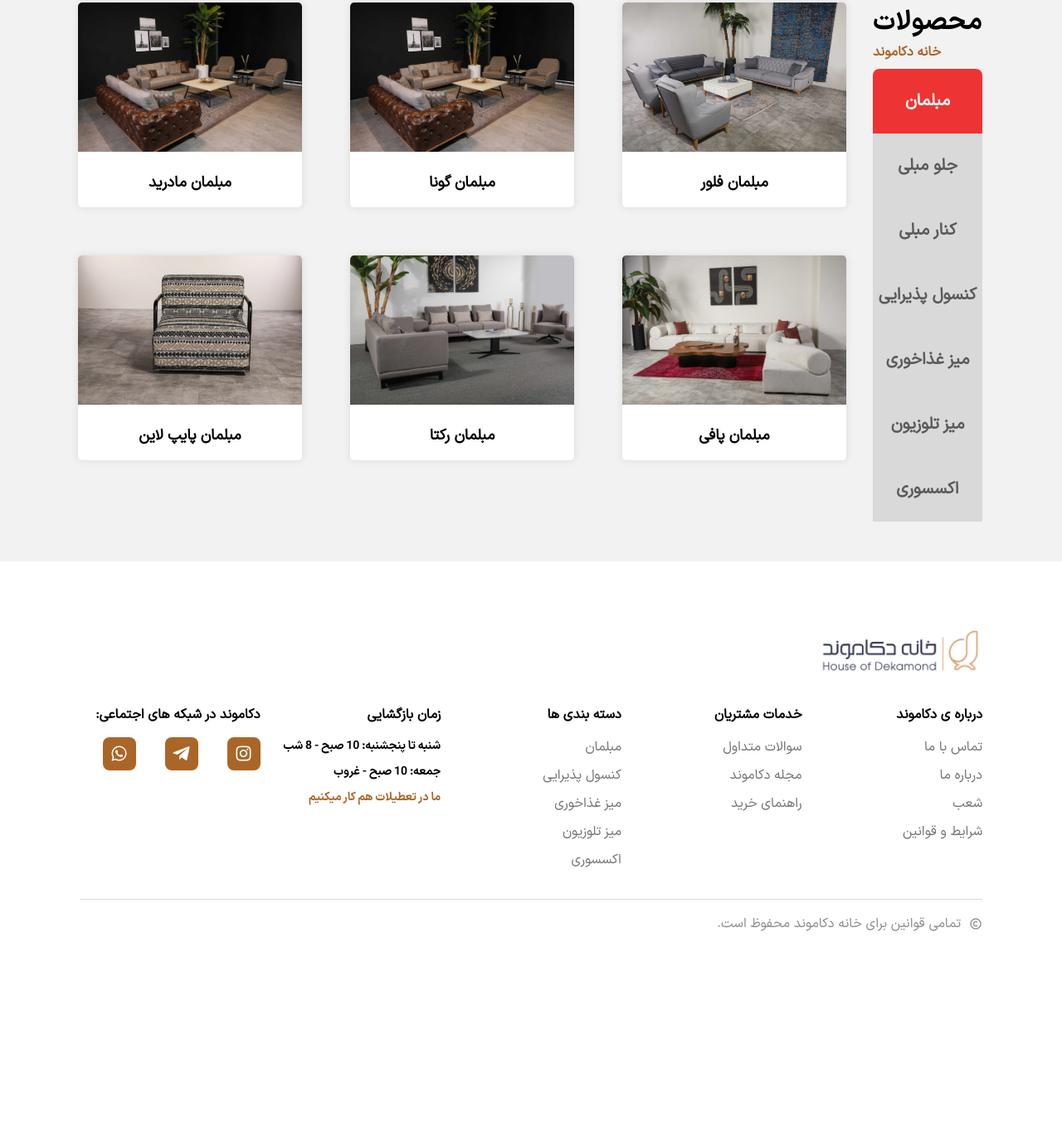
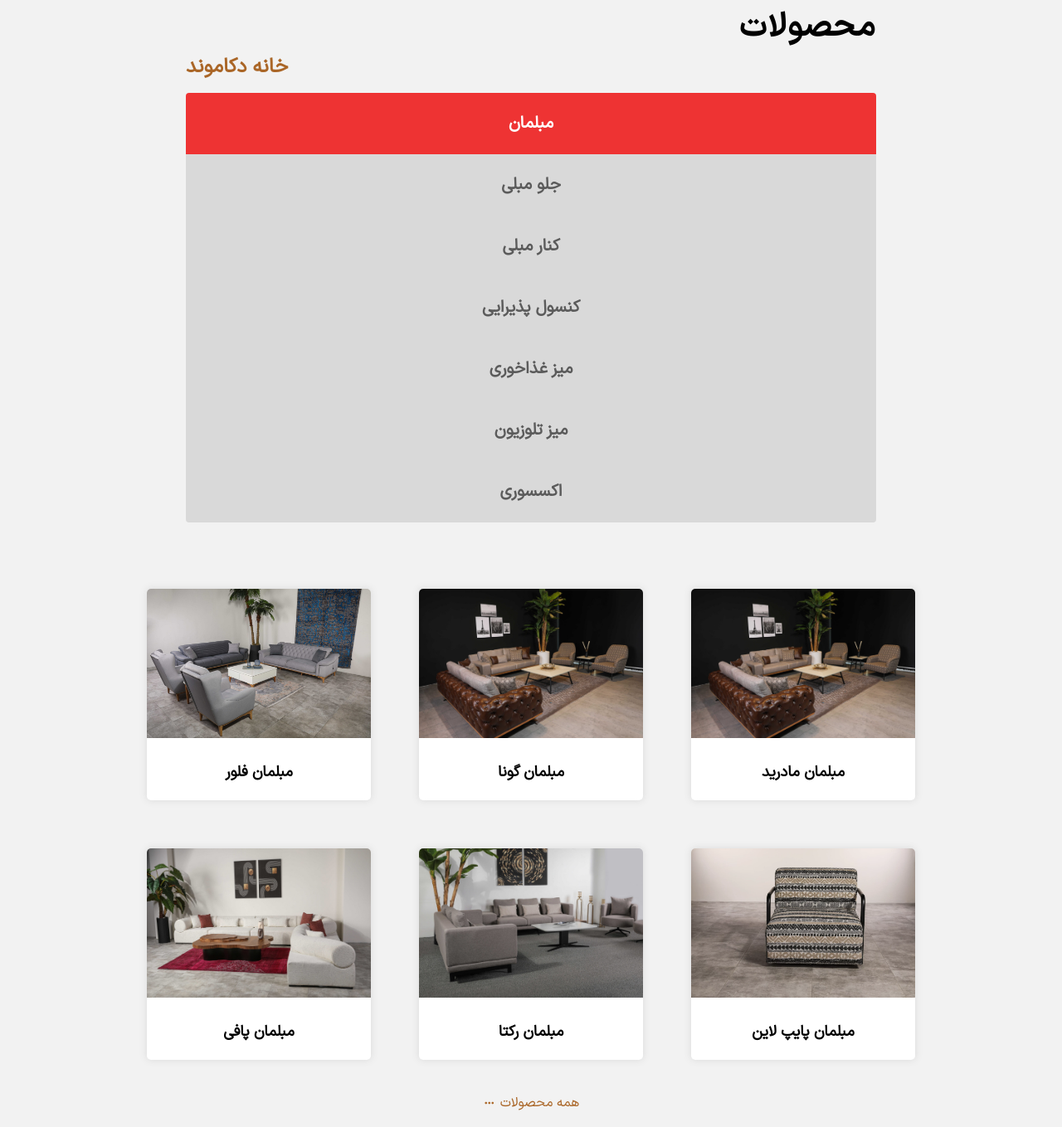
Before and after one commit to rtm200/houseofdekamond, a plain HTML site: page index.html in a window 1280 px wide. Shown: the part 981-2340 px from the top of the page at 83% size. Before the commit the page ends 2130 px from the top, so only its background shows below. Drawn offline with nearby package versions, Linux system fonts and the light colour scheme.

Commit message:
update commit

```diff
--- a/index.html
+++ b/index.html
@@ -81,17 +81,17 @@
             </div>
             <div class="product-right-list">
                 <ul>
-                    <li><a href="#" id="selected">مبلمان</a></li>
+                    <li><a href="#" id="first">مبلمان</a></li>
                     <li><a href="#">جلو مبلی</a></li>
                     <li><a href="#">کنار مبلی</a></li>
                     <li><a href="#">کنسول پذیرایی</a></li>
                     <li><a href="#">میز غذاخوری</a></li>
                     <li><a href="#">میز تلوزیون</a></li>
-                    <li><a href="#">اکسسوری</a></li>
+                    <li><a href="#" id="last">اکسسوری</a></li>
                 </ul>
             </div>
         </div>
-        <div class="product-left">
+        <div class="product-left" dir="ltr">
             <div class="product-left-container">
                 <a href="#" class="product-left-card">
                     <img src="img/product/1.jpg" alt="">
@@ -117,6 +117,9 @@
                     <img src="img/product/6.webp" alt="">
                     <h4>مبلمان پایپ لاین</h4>
                 </a>
+            </div>
+            <div class="moreProduct">
+                <a href="#"><i class='bx bx-dots-horizontal-rounded' ></i>همه محصولات</a>
             </div>
         </div>
     </section>
--- a/styles.css
+++ b/styles.css
@@ -377,7 +377,7 @@ header {
     background-color: hsl(0, 0%, 95%);
     margin-bottom: 4rem;
     display: flex;
-    gap: 2rem;
+    gap: 5rem;
 }
 
 .product-right {
@@ -390,27 +390,31 @@ header {
 }
 
 .product-right-title h2 {
-    font-size: 2rem;
+    font-size: 40px;
     font-family: hod-bold;
 }
 
 .product-right-title h4 {
     color: #aa6627;
     float: left;
+    font-size: 24px;
 }
 
 .product-right-list {
     width: 100%;
-    height: 546px;
+    margin-top: 17px;
 }
 
 .product-right-list ul li {
     list-style: none;
 }
-#selected{
+#first{
     background-color: #ee3333;
     color: white;
-    border-radius: 8px 8px 0 0;
+    border-radius: 4px 4px 0 0;
+}
+#last{
+    border-radius: 0 0 4px 4px;
 }
 .product-right-list ul li a {
     display: flex;
@@ -418,7 +422,7 @@ header {
     color: #5B5B5B;
     background-color: hsl(0, 0%, 85%);
     width: 100%;
-    padding: 24px 0;
+    padding: 22px 0;
     align-items: center;
     justify-content: center;
     transition: 0.5s;
@@ -438,8 +442,9 @@ header {
 
 .product-left-container {
     display: grid;
-    grid-template-columns: repeat(3,0fr);
+    grid-template-columns: repeat(3,1fr);
     gap: 58px;
+    margin-bottom: 40px;
 }
 
 .product-left-card {
@@ -462,23 +467,70 @@ header {
 }
 .product-left-card h4{
     font-size: 18px;
-    padding: 1rem 0;
+    padding: 20px 0;
 }
-@media screen and (max-width: 1200px) {
+
+.moreProduct a{
+    display: flex;
+    align-items: center;
+    text-decoration: none;
+    color: #aa6627;
+    font-weight: 500;
+    font-size: 16px;
+    gap: 5px;
+    transition: 0.5s;
+}
+.moreProduct a:hover{
+    color: #6f3f11;
+}
+@media screen and (max-width: 1280px) {
+    .productSection{
+        flex-direction: column;
+        padding: 3rem 14rem;
+    }
     .product-left-container {
-        grid-template-columns: repeat(2,1fr);
+        grid-template-columns: repeat(3,1fr);
+        justify-content: center;
     }
-    .productSection {
-        padding: 3rem 3rem;
+    .moreProduct{
+        display: flex;
+        width: 100%;
+        justify-content: center;
+
     }
 }
 
-@media screen and (max-width: 768px) {
+@media screen and (max-width: 968px) {
+    .productSection{
+        flex-direction: column;
+        padding: 3rem 6rem;
+    }
+    .product-left-container {
+        grid-template-columns: repeat(2,1fr);
+        gap: 45px;
+    }
+}
+@media screen and (max-width: 600px) {
+    .productSection{
+        flex-direction: column;
+        padding: 3rem auto;
+    }
     .product-left-container {
         grid-template-columns: repeat(1,1fr);
+        gap: 38px;
+    }
+    .moreProduct{
+        display: flex;
+        width: 100%;
+        justify-content: center;
+        padding-right: 50px;
     }
 }
 @media screen and (max-width: 400px) {
+
+    .moreProduct{
+        padding-right: 0px;
+    }
 }
 /* end of product */
 
```
